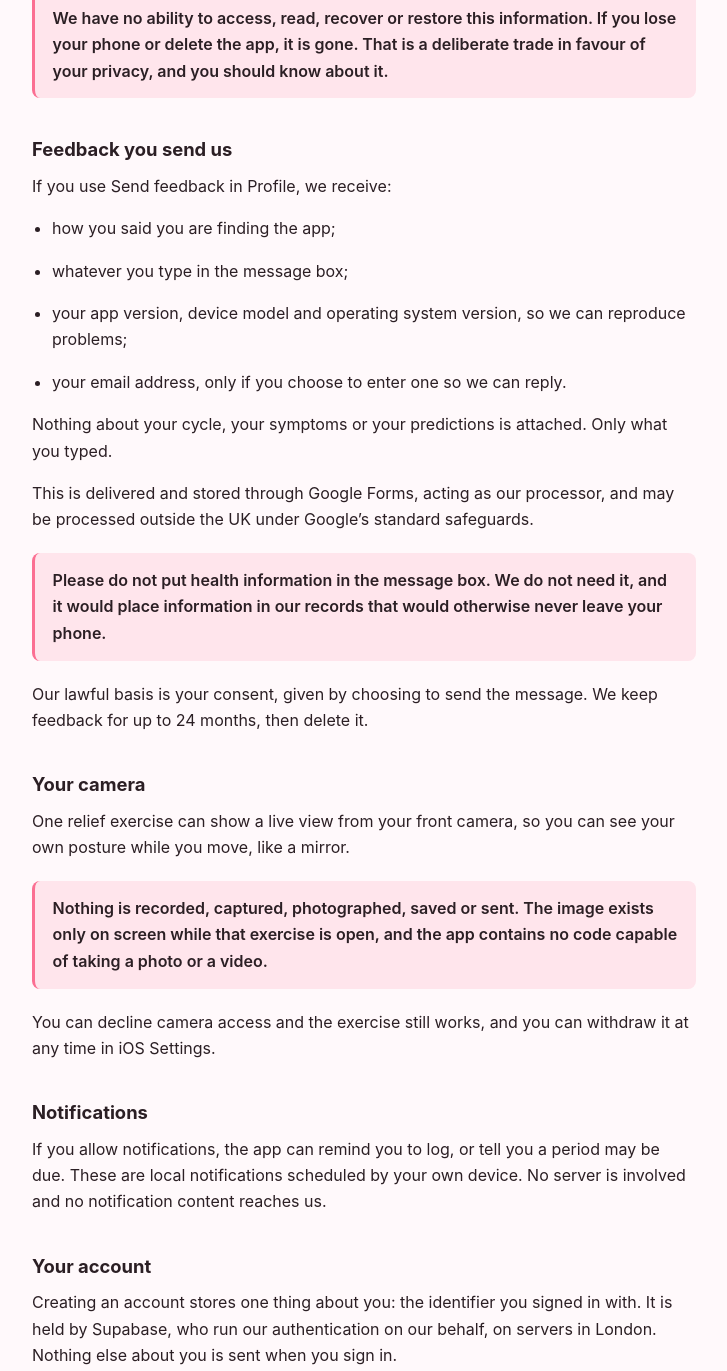
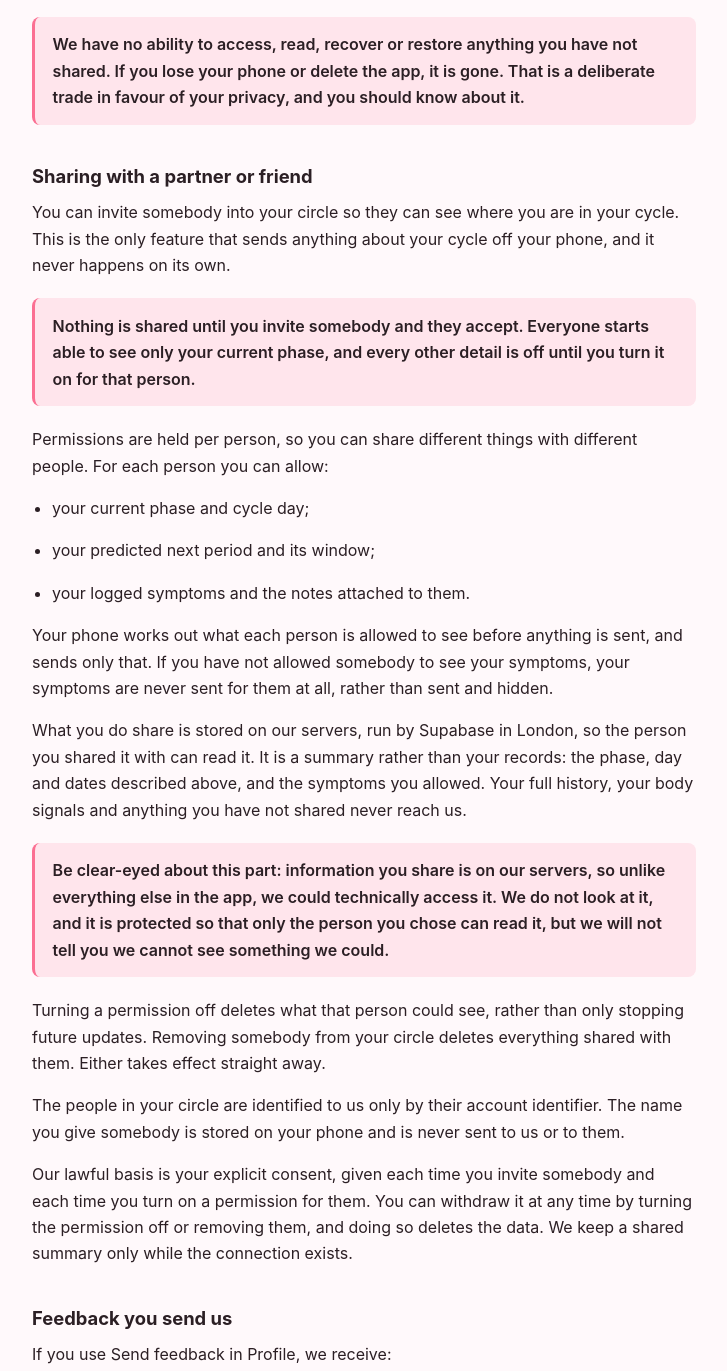
Before and after one commit to adamthwaites67-bit/koko-legal, a plain HTML site: page privacy.html in a window 1280 px wide. Shown: the part 1350-2721 px from the top of the page, without its empty margins (276-1003 px from the left). Drawn offline with Linux system fonts and the light colour scheme.

Commit message:
Describe partner and friend sharing

```diff
--- a/privacy.html
+++ b/privacy.html
@@ -40,17 +40,28 @@ nav a { margin-right: 1rem; }
 <body>
 <nav><a href="./">Koko</a><a href="./privacy.html">Privacy</a><a href="./terms.html">Terms</a><a href="./support.html">Support</a></nav>
 <h1>Privacy Policy</h1>
-<p class="updated">Last updated 1 September 2026</p>
-<blockquote><p>Everything you track stays on your phone. We cannot see your cycles, your symptoms or your notes, and neither can anyone else.</p></blockquote>
+<p class="updated">Last updated 6 September 2026</p>
+<blockquote><p>Everything you track stays on your phone, unless you choose to share part of it with somebody you invite. We cannot see anything you have not shared.</p></blockquote>
 <p>Koko is a period and cycle tracking app. For UK data protection law we are the data controller for the limited personal data described below. Contact us about privacy at <a href="mailto:help.koko@outlook.com">help.koko@outlook.com</a>.</p>
 <h2>Where things stand today</h2>
 <p>As of this version:</p>
-<ul><li>Everything you track is stored only on your phone. There is no cloud copy of your cycles, symptoms or notes.</li><li>You sign in with an email address or with Apple. That identifier is the only personal detail we hold, and it is stored in London.</li><li>There is no analytics, advertising or tracking of any kind in the app.</li><li>The only things that ever leave your phone are the identifier you sign in with and feedback you choose to send us.</li><li>Sharing your cycle with a partner or friend is not available yet.</li></ul>
+<ul><li>Everything you track is stored on your phone. There is no cloud copy of your cycles, symptoms or notes.</li><li>You sign in with an email address or with Apple. That identifier is the only personal detail we hold about you by default, and it is stored in London.</li><li>There is no analytics, advertising or tracking of any kind in the app.</li><li>You can share part of your cycle with people you invite. Nothing is shared until you invite somebody, and you choose what each person sees.</li><li>Apart from sharing, the only things that leave your phone are the identifier you sign in with and feedback you choose to send us.</li></ul>
 <h2>What the app stores on your device</h2>
 <p>The app stores what you choose to record, in a database on your phone. Depending on what you use, that can include:</p>
 <ul><li>Cycle information: period start and end dates, flow, spotting, discharge, predicted dates and fertile windows.</li><li>Body signals: basal body temperature and ovulation test results, where you log them.</li><li>How you feel: symptoms, pain severity, mood, energy, sleep, and any notes you write.</li><li>Everyday context: menstrual products, food and supplements, relief activities, and how symptoms affected your day.</li><li>Your profile: the name you enter, your date of birth, and your region.</li><li>Your settings and progress: reminders, preferences, streaks, badges and your companion.</li></ul>
 <p>This is special category data under UK GDPR, which deserves the highest level of protection. Our approach is not to collect it: it is written to your device and stays there.</p>
-<blockquote><p>We have no ability to access, read, recover or restore this information. If you lose your phone or delete the app, it is gone. That is a deliberate trade in favour of your privacy, and you should know about it.</p></blockquote>
+<blockquote><p>We have no ability to access, read, recover or restore anything you have not shared. If you lose your phone or delete the app, it is gone. That is a deliberate trade in favour of your privacy, and you should know about it.</p></blockquote>
+<h2>Sharing with a partner or friend</h2>
+<p>You can invite somebody into your circle so they can see where you are in your cycle. This is the only feature that sends anything about your cycle off your phone, and it never happens on its own.</p>
+<blockquote><p>Nothing is shared until you invite somebody and they accept. Everyone starts able to see only your current phase, and every other detail is off until you turn it on for that person.</p></blockquote>
+<p>Permissions are held per person, so you can share different things with different people. For each person you can allow:</p>
+<ul><li>your current phase and cycle day;</li><li>your predicted next period and its window;</li><li>your logged symptoms and the notes attached to them.</li></ul>
+<p>Your phone works out what each person is allowed to see before anything is sent, and sends only that. If you have not allowed somebody to see your symptoms, your symptoms are never sent for them at all, rather than sent and hidden.</p>
+<p>What you do share is stored on our servers, run by Supabase in London, so the person you shared it with can read it. It is a summary rather than your records: the phase, day and dates described above, and the symptoms you allowed. Your full history, your body signals and anything you have not shared never reach us.</p>
+<blockquote><p>Be clear-eyed about this part: information you share is on our servers, so unlike everything else in the app, we could technically access it. We do not look at it, and it is protected so that only the person you chose can read it, but we will not tell you we cannot see something we could.</p></blockquote>
+<p>Turning a permission off deletes what that person could see, rather than only stopping future updates. Removing somebody from your circle deletes everything shared with them. Either takes effect straight away.</p>
+<p>The people in your circle are identified to us only by their account identifier. The name you give somebody is stored on your phone and is never sent to us or to them.</p>
+<p>Our lawful basis is your explicit consent, given each time you invite somebody and each time you turn on a permission for them. You can withdraw it at any time by turning the permission off or removing them, and doing so deletes the data. We keep a shared summary only while the connection exists.</p>
 <h2>Feedback you send us</h2>
 <p>If you use Send feedback in Profile, we receive:</p>
 <ul><li>how you said you are finding the app;</li><li>whatever you type in the message box;</li><li>your app version, device model and operating system version, so we can reproduce problems;</li><li>your email address, only if you choose to enter one so we can reply.</li></ul>
```
